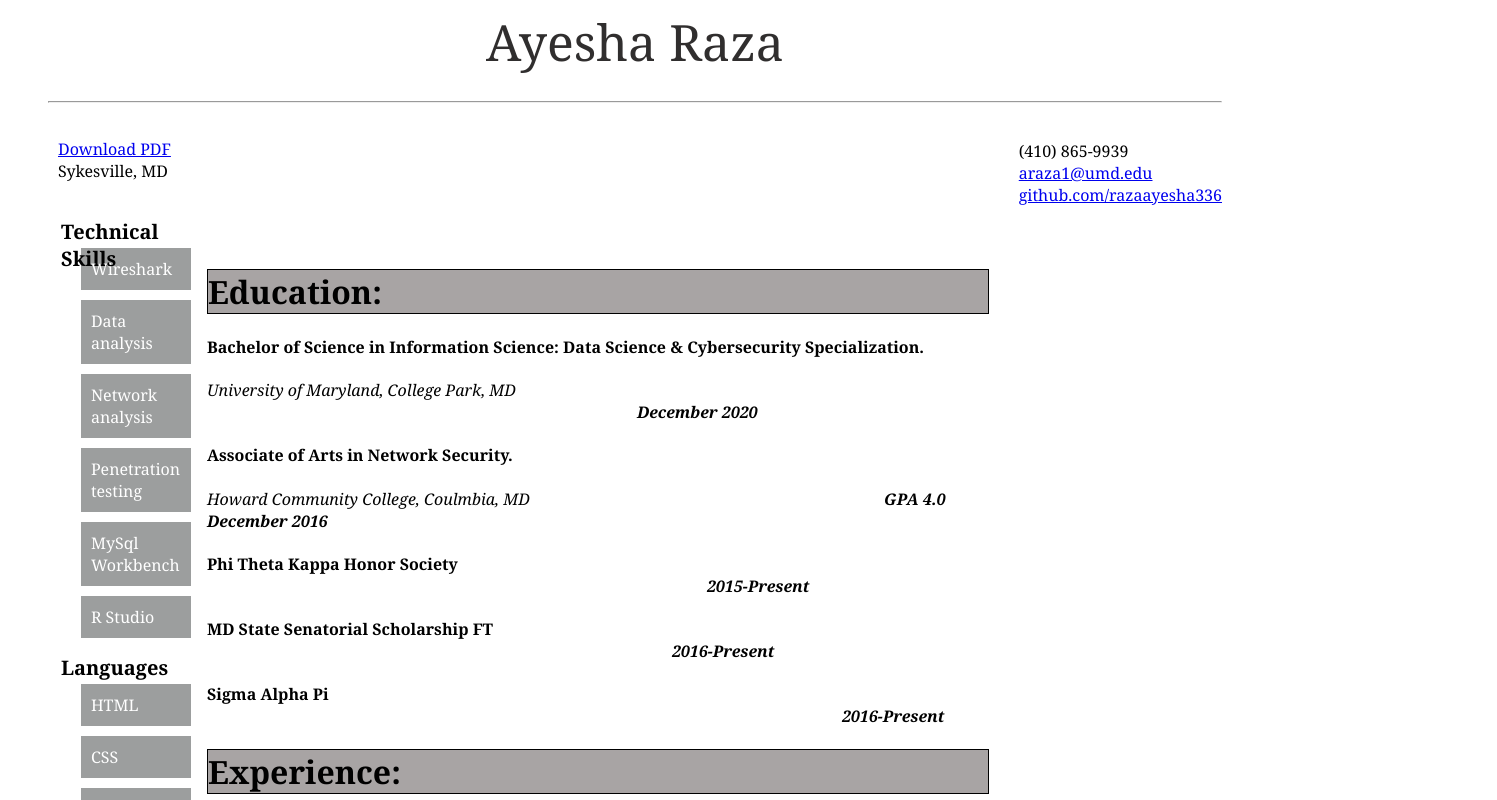
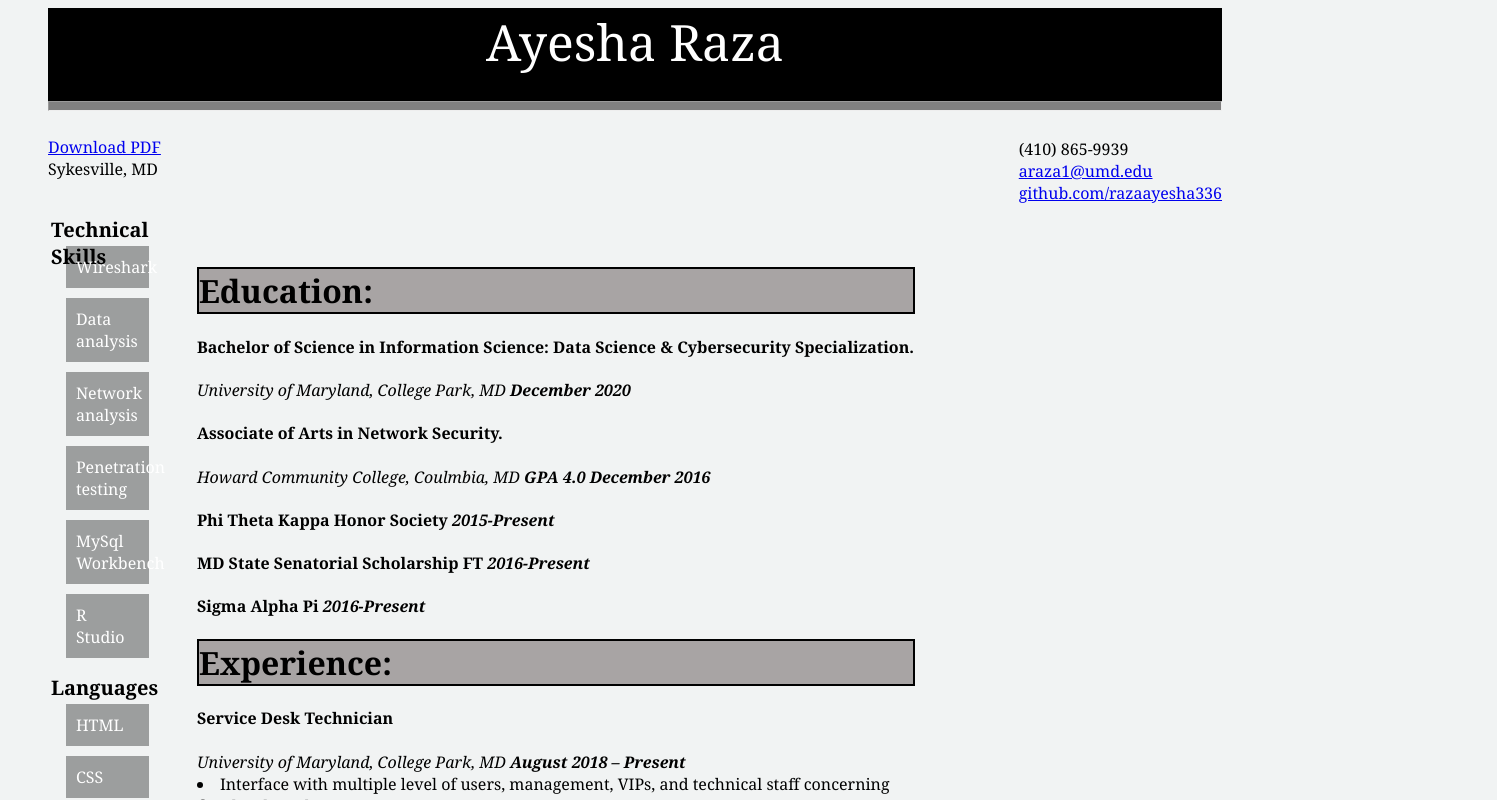
Before and after one commit to razaayesha336/INST377, a plain HTML site: page index.html in a window 1280 px wide. Shown: the top 800 px of the page, 1497 px wide, since content can reach past the window. Drawn offline with Linux system fonts and the light colour scheme.

Commit message:
Update stylesheet.css

```diff
--- a/stylesheet.css
+++ b/stylesheet.css
@@ -2,19 +2,30 @@
     box-sizing: border-box;
 }
 body{
+    background-color: #f1f3f3;
     font-family: Georgia;
     color:black;
     height: 50px;
+
+
 }
 /* Top-level header style */
 #top-level-header {
     float:middle;
     margin-left: 40px;
     margin-right: 50px;
-	padding-bottom: 10px;
-	font-size: 50px;
-    color:#302e2e;
+  font-size: 50px;
+  background-color: black;
+    color: #ffffff;
     text-align:center;
+  }
+  hr{
+    border: 5;
+    width: 100%;
+    height: 10px;
+    background-color: grey;
+
+
   }
 /* format the right-margin. */
 .right-margin{
@@ -36,7 +47,7 @@ body{
 /* format the headings. */
 .main-headings-content{
     float:left;
-    width:65%;
+    width:60%;
     padding: 20px;
     margin-top: 90px;
 
@@ -60,9 +71,10 @@ body{
     background-color: #9c9e9e;
     color: #ffffff;
     margin-right: 1300px;
-    margin-left: 20px;
+    margin-left: 15px;
     padding-bottom: 10px;
-    width: 40%;
+    width: 30%;
+    display:flex;
   }
   /* It will highlight the box where the cursor will be */
   .screen-divison li:hover {
@@ -72,7 +84,7 @@ body{
   .left-margin{
     float:left;
     margin-right: -100px;
-    margin-left: 50px;
+    margin-left: 40px;
     padding-bottom: 10px;
     font-size: 16px;
 }
@@ -94,61 +106,67 @@ body{
 }
 /* creates the outline of the. */
 .main-headings-content h1{
-    border: 1px solid black;
+    display:flex;
+    border: 2px solid black;
     background-color: rgb(168, 164, 164);
 }
-/* Move the date and year to the right side for education class */
-.education span{
-padding-left: 430px;
+/* Put the space between two */
+.degree {
+  display: flex;
+  justify-content: space-between;
+  font-weight: bold;
 }
-.education span1{
-    padding-left: 350px;
+/* Put the space between two */
+.reward{
+  display: flex;
+  justify-content: space-between;
+  font-weight: bold;
 }
-.rewards span{
-    padding-left: 500px;
-}
-.rewards span1{
-    padding-left: 465px;
-}
-.rewards span2{
-    padding-left: 635px;
-}
-.experience span{
-    padding-left: 30%;
-
+/* Put the space between two */
+.job-title {
+  display: flex;
+  justify-content: space-between;
+  font-weight: bold;
 }
 /* Change the bullets style to squares and indentation for experience class*/
-.experience ul1 li{
+.experience ul li{
 list-style: square;
 padding: 0.5%;
 margin-left: 50px;
+justify-content: space-between;
 }
-
-/* Change the bullets style to squares and indentation for relevant-courses  class*/
+/* Will make sure it flex and its bold*/
+.relevant-coursework{
+    font-weight: bold;
+}
+/* Change the bullets style to squares and indentation for relevant-courses class*/
 .relevant-coursework ul li{
-    list-style: square;
-    padding: 0.5%;
+  list-style: square;
+  padding: 0.5%;
+  margin-left: 50px;
+  justify-content: space-between;
+  font-weight: normal;
 }
+/* Change the size and placement of the image*/
 img{
     border: 1px solid #ddd;
     border-radius: 4px;
     padding: 5px;
     width: 300px;
-    margin-left: 250px;
-    margin-right: 250px;
+    margin-left: 500px;
+    margin-right: 500px;
   }
-
+  /* Picture will enlarge once user hover over it */
   img:hover {
     box-shadow: 10 10 20px 20px red;
     width: 600px;
   }
-
 /* Responsive layout - it will make the two unequal columns stack
 on top of eachother when the screen is becoming smaller instead of
 next to each other */
 
 @media screen and (max-width: 800px) {
-    .columns-content, .main-headings {
+    .columns-content, .main-headings-content {
       width: 100%;
       padding: 0;
     }
```
